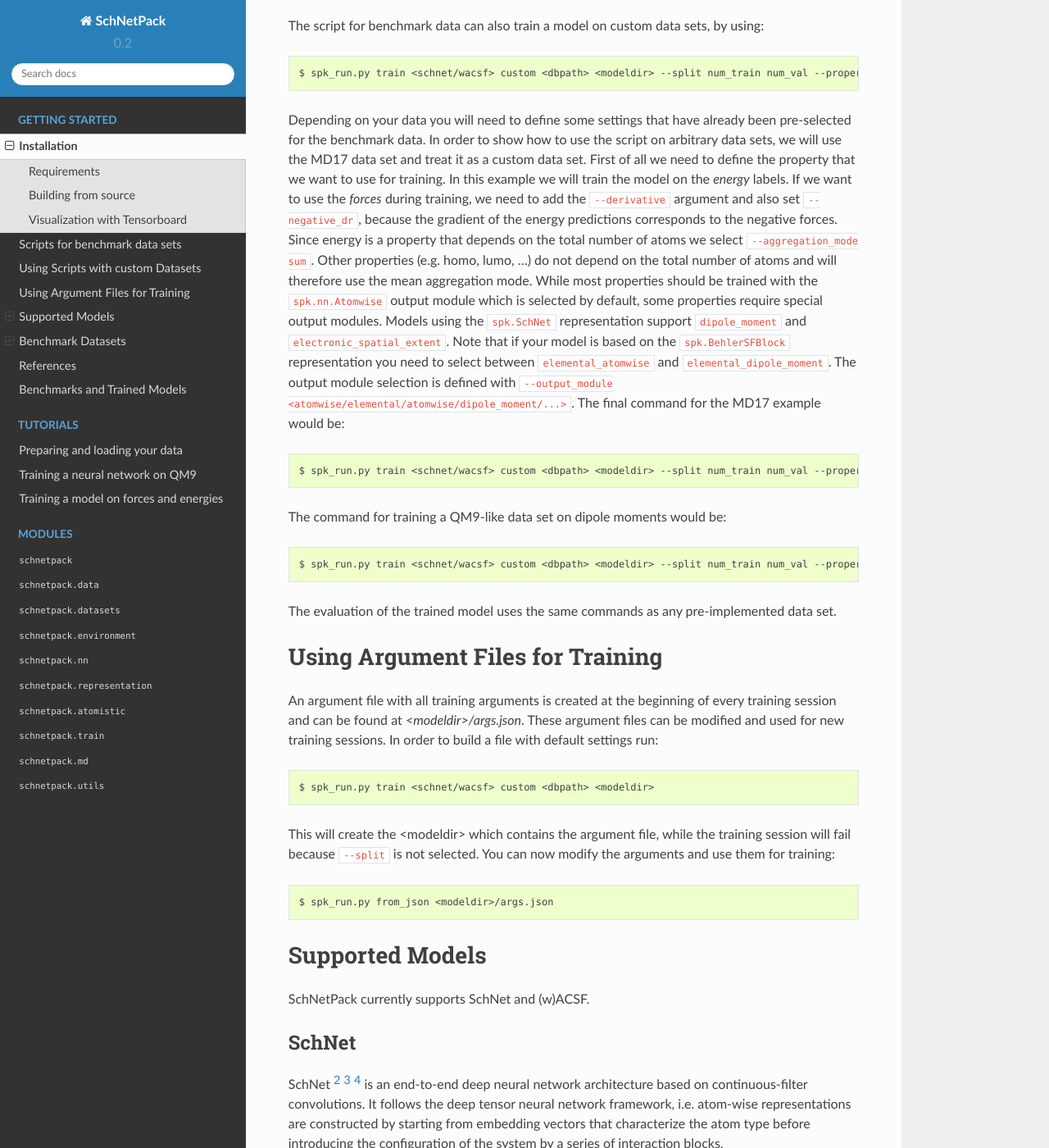
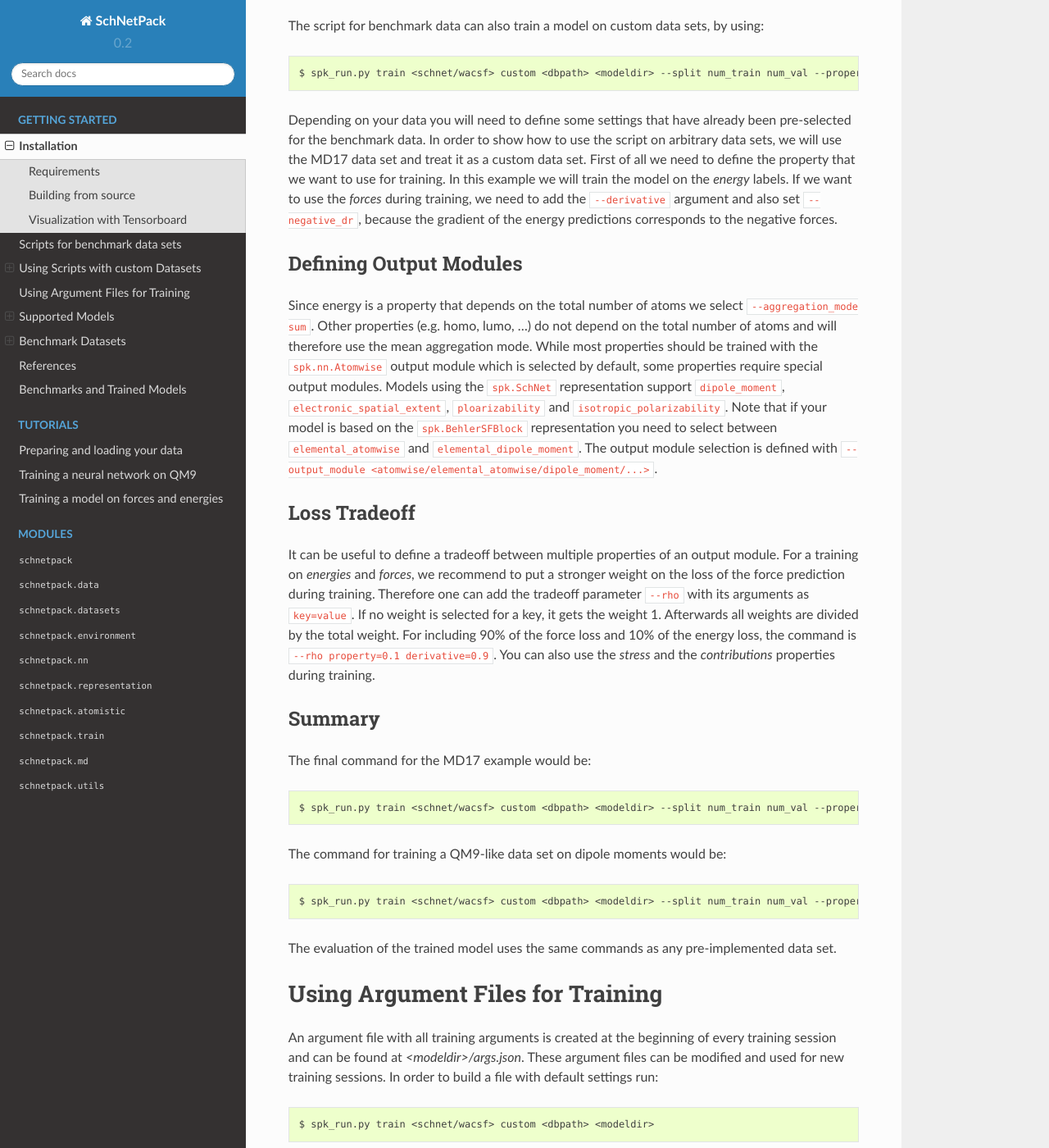
Before and after one commit to atomistic-machine-learning/schnetpack, a Sphinx documentation site: the page built from docs/getstarted/getstarted.rst, in a window 1280 px wide and 1400 px high, scrolled down 2728 px. Shown: the whole window at 82% size. Built offline with Sphinx 7.4.7 and the Read the Docs theme 2.0.0, drawn with Linux system fonts in a browser that asks for light colours; pages that are not in the unit, such as notebooks, are missing from menus.

Commit message:
update docs

```diff
--- a/docs/getstarted/getstarted.rst
+++ b/docs/getstarted/getstarted.rst
@@ -141,19 +141,41 @@
 In this example we will train the model on the *energy* labels. If we want to use the
 *forces* during training, we need to add the ``--derivative`` argument and also set
 ``--negative_dr``, because the gradient of the energy predictions corresponds to the
-negative forces. Since energy is a property that depends on the total number of atoms
+negative forces.
+
+Defining Output Modules
+^^^^^^^^^^^^^^^^^^^^^^^
+
+Since energy is a property that depends on the total number of atoms
 we select ``--aggregation_mode sum``. Other properties (e.g. homo, lumo, ...) do not
 depend on the total number of atoms and will therefore use the mean aggregation mode.
 While most properties should be trained with the ``spk.nn.Atomwise`` output module
 which is selected by default, some properties require special output modules.
-Models using the ``spk.SchNet`` representation support ``dipole_moment`` and
-``electronic_spatial_extent``. Note that if your model is based on the
-``spk.BehlerSFBlock`` representation you need to select between
-``elemental_atomwise`` and ``elemental_dipole_moment``. The output module selection
-is defined with ``--output_module <atomwise/elemental/atomwise/dipole_moment/...>``.
+Models using the ``spk.SchNet`` representation support ``dipole_moment``,
+``electronic_spatial_extent``, ``ploarizability`` and ``isotropic_polarizability``.
+Note that if your model is based on the ``spk.BehlerSFBlock`` representation you need
+to select between ``elemental_atomwise`` and ``elemental_dipole_moment``. The output
+module selection is defined with ``--output_module
+<atomwise/elemental_atomwise/dipole_moment/...>``.
+
+Loss Tradeoff
+^^^^^^^^^^^^^
+
+It can be useful to define a tradeoff between multiple properties of an output
+module. For a training on *energies* and *forces*, we recommend to put a stronger
+weight on the loss of the force prediction during training. Therefore one can add the
+tradeoff parameter ``--rho`` with its arguments as ``key=value``. If no weight is
+selected for a key, it gets the weight 1. Afterwards all weights are divided by the
+total weight. For including 90% of the force loss and 10% of the energy loss, the
+command is ``--rho property=0.1 derivative=0.9``. You can also use the *stress* and
+the *contributions* properties during training.
+
+Summary
+^^^^^^^
+
 The final command for the MD17 example would be::
 
-   $ spk_run.py train <schnet/wacsf> custom <dbpath> <modeldir> --split num_train num_val --property energy --derivative forces --negative_dr --aggregation_mode sum [--cuda]
+   $ spk_run.py train <schnet/wacsf> custom <dbpath> <modeldir> --split num_train num_val --property energy --derivative forces --negative_dr --rho property=0.1 derivative=0.9 --aggregation_mode sum [--cuda]
 
 The command for training a QM9-like data set on dipole moments would be::
 
```
